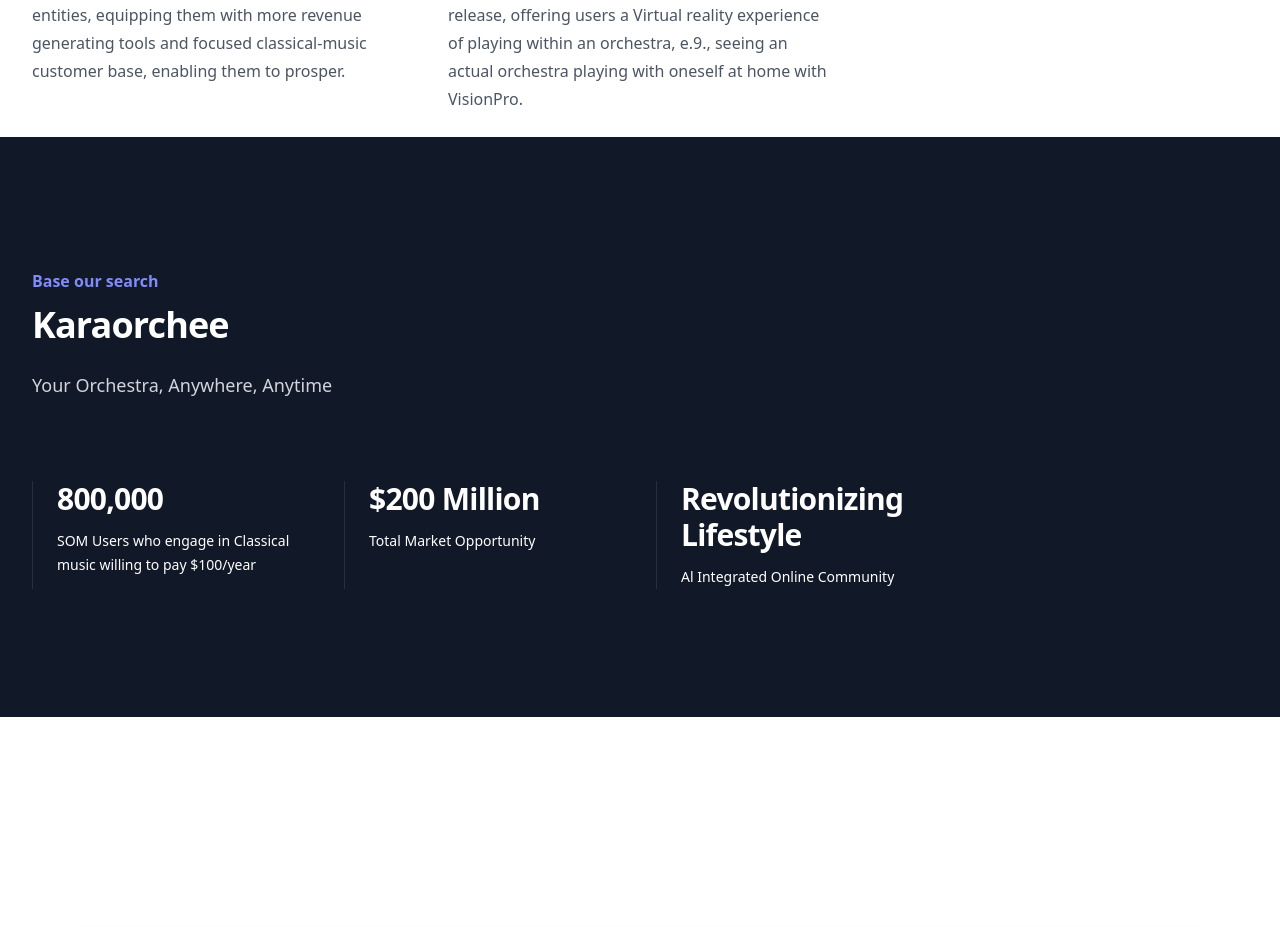
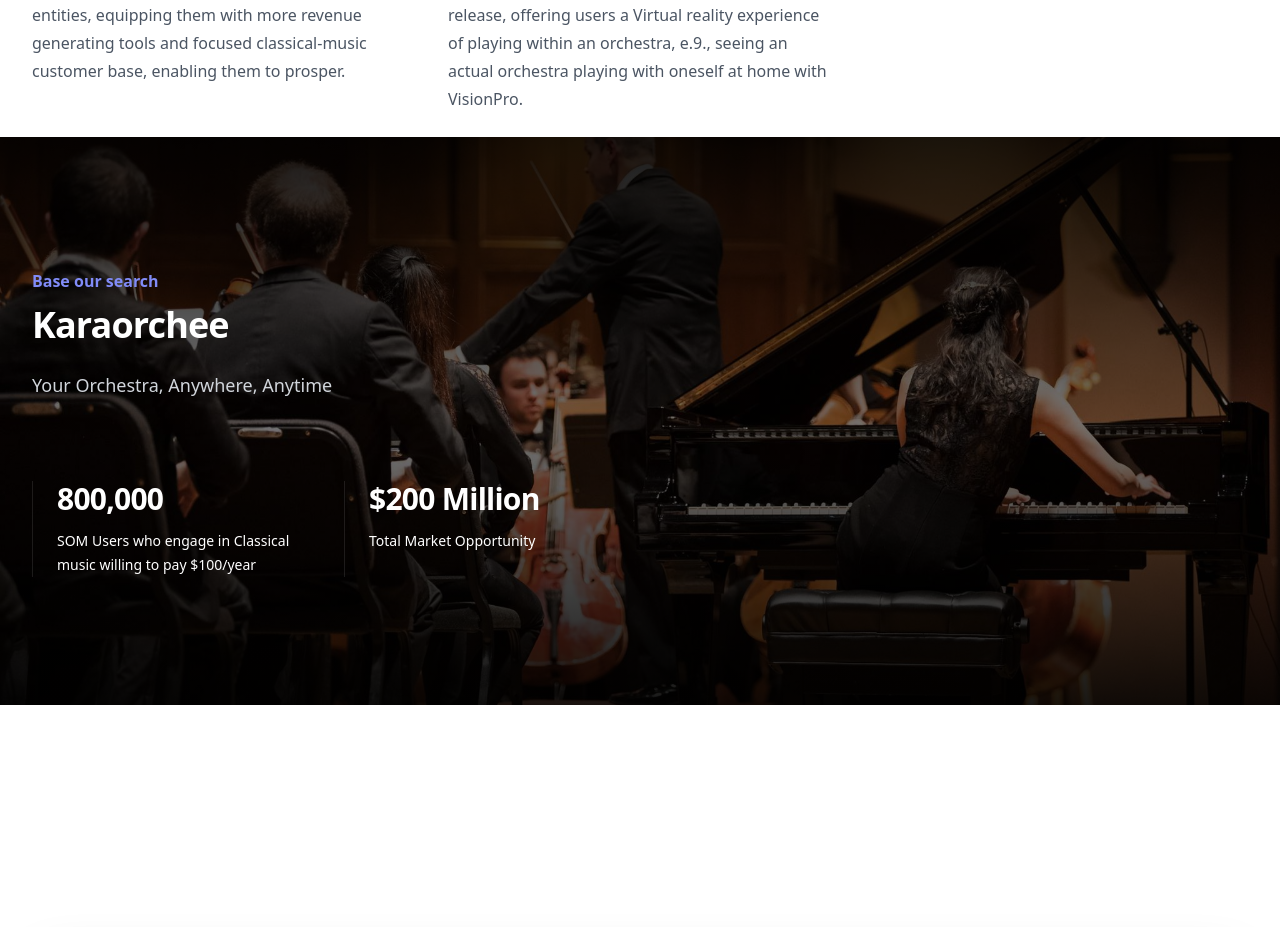
Before and after one commit to justinliuforever/KaraOrchee_web, a React (Vite) app: page /about in a window 1280 px wide. Shown: the part 2160-3087 px from the top of the page. Built offline with nearby package versions, Linux system fonts and the light colour scheme.

Commit message:
change and finish the statistics feature

```diff
--- a/src/components/Statistics.jsx
+++ b/src/components/Statistics.jsx
@@ -1,31 +1,24 @@
-/* 交流QQ群:七五四5七三七78 */
 const stats = [
   { id: 1, name: 'SOM Users who engage in Classical music willing to pay $100/year', value: '800,000' },
   { id: 2, name: 'Total Market Opportunity', value: '$200 Million' },
-  { id: 3, name: 'Al Integrated Online Community', value: 'Revolutionizing Lifestyle' },
+  // { id: 3, name: 'Al Integrated Online Community', value: 'Revolutionizing Lifestyle' },
   // { id: 4, name: 'Paid out to creators', value: '$70M' },
 ]
 
 export default function Statistics() {
   return (
     <div className="relative isolate overflow-hidden bg-gray-900 py-24 sm:py-32">
-      {/* <img
-        src="https://images.unsplash.com/photo-1522071820081-009f0129c71c?ixlib=rb-4.0.3&ixid=MnwxMjA3fDB8MHxwaG90by1wYWdlfHx8fGVufDB8fHx8&auto=format&fit=crop&w=2850&q=80&blend=111827&blend-mode=multiply&sat=-100&exp=15"
+      <img
+        src="pic/background_piano.png"
         alt=""
-        className="absolute inset-0 -z-10 h-full w-full object-cover"
-      /> */}
+        className="absolute inset-0 -z-20 h-full w-full object-cover"
+      />
+      <div className="absolute inset-0 -z-10 bg-gradient-to-t from-black via-black/60 to-black opacity-90"></div>
       <div className="relative mx-auto max-w-7xl px-6 lg:px-8">
         <div
           className="absolute -bottom-8 -left-96 -z-10 transform-gpu blur-3xl sm:-bottom-64 sm:-left-40 lg:-bottom-32 lg:left-8 xl:-left-10"
           aria-hidden="true"
         >
-          {/* <div
-            className="aspect-[1266/975] w-[79.125rem] bg-gradient-to-tr from-[#ff4694] to-[#776fff] opacity-20"
-            style={{
-              clipPath:
-                'polygon(74.1% 44.1%, 100% 61.6%, 97.5% 26.9%, 85.5% 0.1%, 80.7% 2%, 72.5% 32.5%, 60.2% 62.4%, 52.4% 68.1%, 47.5% 58.3%, 45.2% 34.5%, 27.5% 76.7%, 0.1% 64.9%, 17.9% 100%, 27.6% 76.8%, 76.1% 97.7%, 74.1% 44.1%)',
-            }}
-          /> */}
         </div>
         <div className="mx-auto max-w-2xl lg:mx-0 lg:max-w-xl">
           <h2 className="text-base font-semibold leading-8 text-indigo-400">Base our search</h2>
@@ -46,5 +39,5 @@
         </dl>
       </div>
     </div>
-  )
+  );
 }
```
Also changed, not shown: public/pic/background_piano.png (added).
